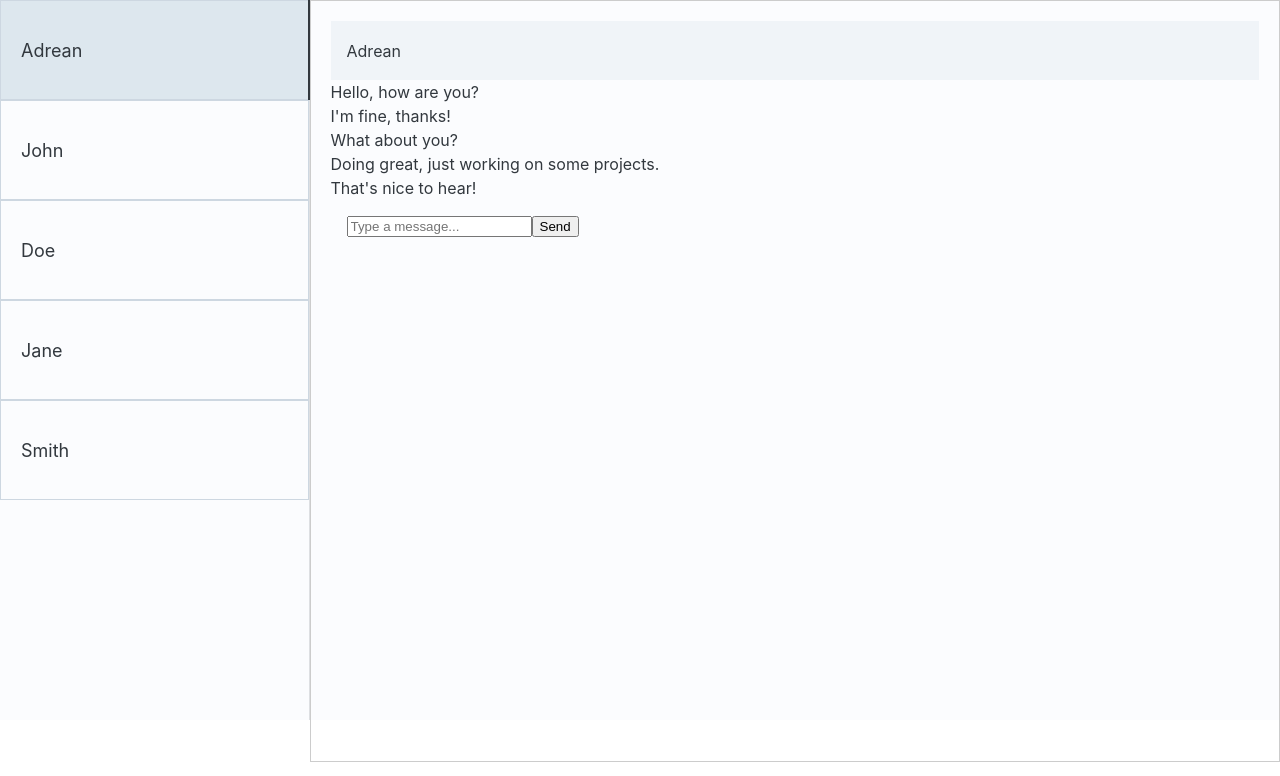
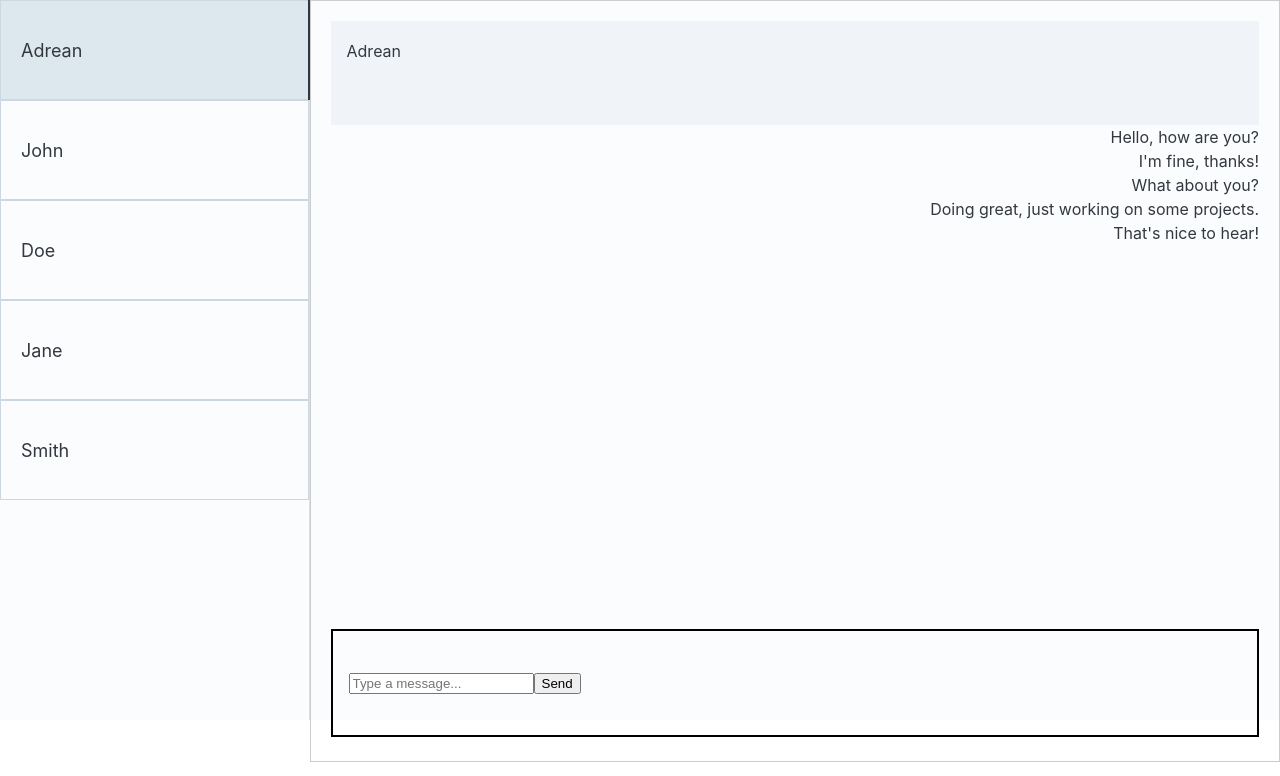
Before and after one commit to IrrationalCucumber/Chat-for-web-application-frontend, a React (Vite) app: page / in a window 1280 px wide. Shown: the top 776 px of the page. Built offline with nearby package versions, Linux system fonts and the light colour scheme.

Commit message:
Arranging layout

```diff
--- a/src/route/Home.tsx
+++ b/src/route/Home.tsx
@@ -54,17 +54,12 @@ export default function Home() {
                   {user}
                 </Typography>
               </Sheet>
-              {/* Map through the messages for the selected user */}
-              {sampleChatMessage.map((message, j) => (
-                <Sheet
-                  key={j}
-                  className={`tab__message__${
-                    message.sender === "me" ? "message--me" : "message--other"
-                  }`}
-                >
-                  <Typography>{message.text}</Typography>
-                </Sheet>
-              ))}
+              <Sheet className={`tab__message`}>
+                {/* Map through the messages for the selected user */}
+                {sampleChatMessage.map((message, j) => (
+                  <Typography key={j}>{message.text}</Typography>
+                ))}{" "}
+              </Sheet>
               <div className="tab__input-container">
                 <input
                   type="text"
--- a/src/route/style.css
+++ b/src/route/style.css
@@ -20,23 +20,28 @@ body {
 }
 
 .tab__header{
+    height: 10%;
     padding: 1rem;
 }
 
-.tab__message__message-me{
+.tab__message{
+    height: 70%;
     background-color: #1ff354;
     color: #ffff;
     text-align: right;
 }
 
 .tab__message__message-other{
+    height: 70%;
     background-color: #d4cfc5;
     color: #ffff;
     text-align: left;
 }
 
 .tab__input-container {
+    height: 10%;
     display: flex;
     align-items: center;
     padding: 1rem;
+    border: 2px solid #000
 }
```
